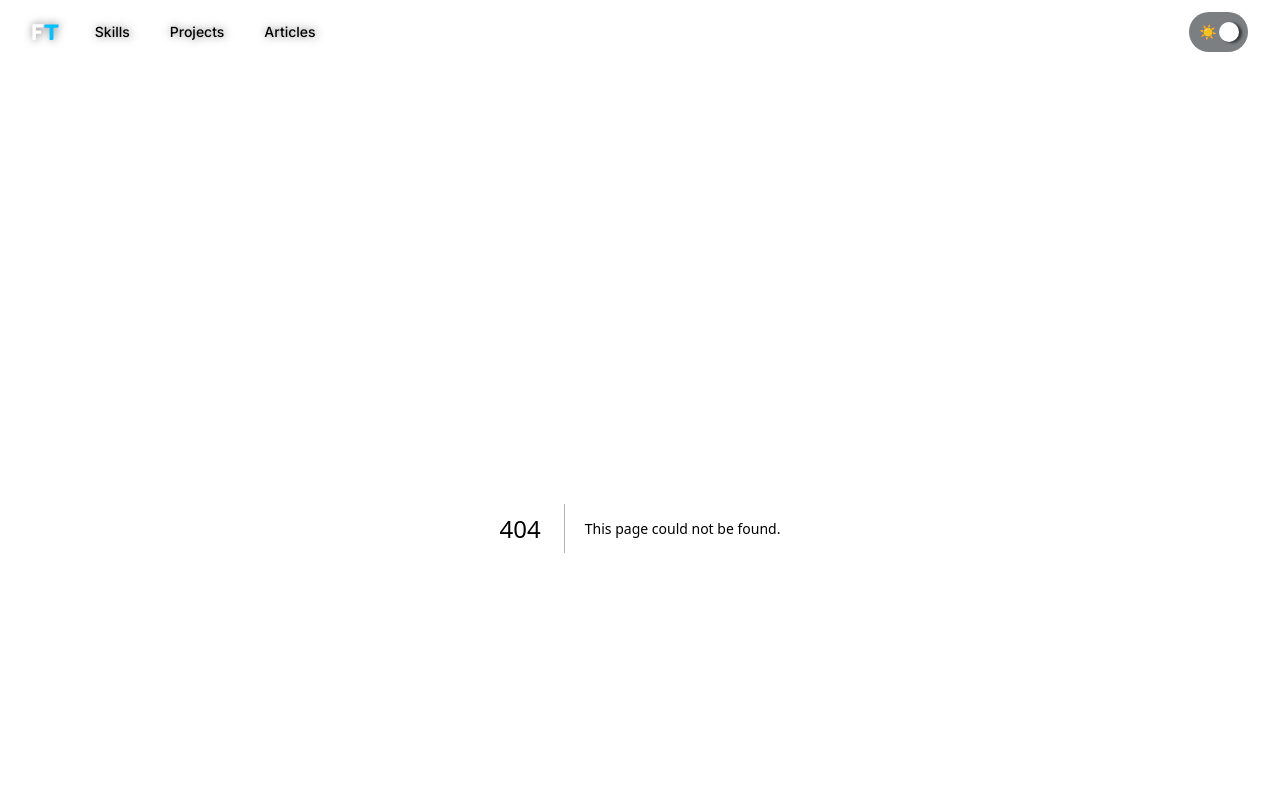
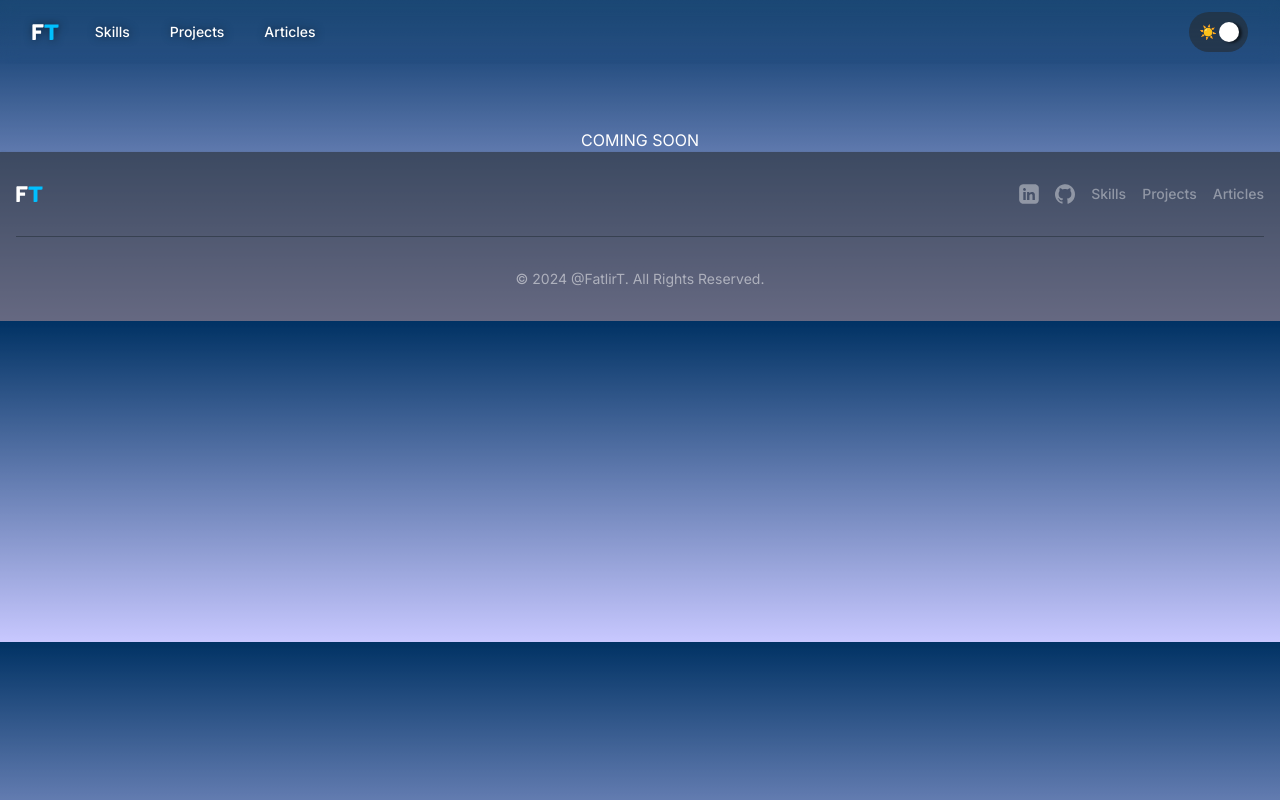
Before and after one commit to FatlirT/portfolio, a Next.js app: page /articles in a window 1280 px wide. Before the commit this address had no page. Shown: the top 800 px of the page. Built offline with nearby package versions, Linux system fonts and the light colour scheme.

Commit message:
feat: add Articles page

```diff
--- /dev/null
+++ b/app/articles/page.tsx
@@ -0,0 +1,7 @@
+export default function Articles() {
+    return (
+        <>
+            <h1>COMING SOON</h1>
+        </>
+    );
+}
```
